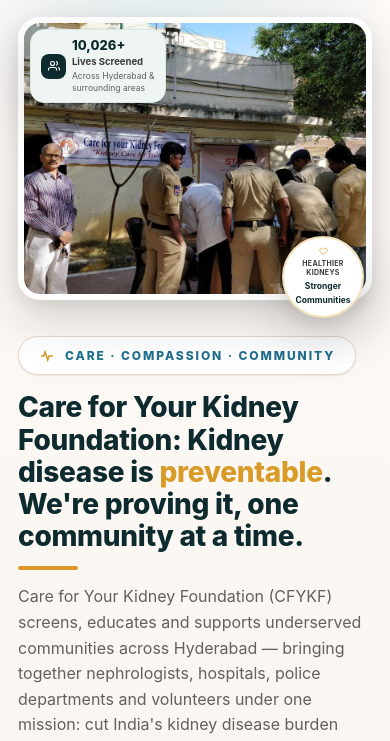
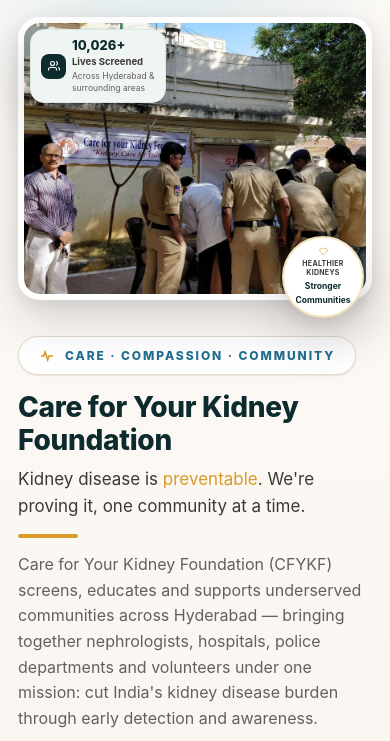
Before and after one commit to theaishastra/cfykf_1, a plain HTML site: page index.html in a window 390 px wide. Shown: the part 76-817 px from the top of the page. Drawn offline with Linux system fonts and the light colour scheme.

```diff
--- a/css/styles.css
+++ b/css/styles.css
@@ -502,7 +502,8 @@ section{ padding:88px 0; }
 .hero-badge-light .dot{ width:5px; height:5px; border-radius:50%; background:var(--gold-500); flex-shrink:0; }
 .hero-badge-light .hbl-ic{ width:16px; height:16px; color:var(--gold-500); flex-shrink:0; }
 .hero2 h1{ font-size:clamp(28px,3vw,40px); color:var(--teal-900); max-width:600px; }
-.hero2 h1 em{ font-style:normal; color:var(--gold-500); }
+.hero2-tagline{ margin-top:10px; font-size:clamp(17px,1.6vw,20px); color:var(--ink-700); max-width:600px; }
+.hero2-tagline em{ font-style:normal; color:var(--gold-500); }
 .h1-accent{ display:block; width:60px; height:4px; border-radius:3px; background:var(--gold-500); margin-top:14px; }
 .hero2 p.lead{ margin-top:14px; max-width:560px; font-size:16px; color:var(--ink-500); }
 .btn .btn-ic{
@@ -525,7 +526,7 @@ section{ padding:88px 0; }
      wrapper is always the last (and only other) child of .hero2-grid. */
   .hero2-grid > *:last-child{ order:-1; }
   .hero2-photo{ max-width:640px; margin:0 auto; width:100%; }
-  .hero2 h1,.hero2 p.lead{ max-width:100%; }
+  .hero2 h1,.hero2-tagline,.hero2 p.lead{ max-width:100%; }
 }
 
 /* ---------- hero2 photo overlays: floating stat card + circular badge ---------- */
--- a/index.html
+++ b/index.html
@@ -155,7 +155,8 @@
     <div class="hero2-grid reveal">
       <div>
         <span class="hero-badge-light"><svg class="hbl-ic" viewBox="0 0 24 24" fill="none" stroke="currentColor" stroke-width="2.4"><path d="M3 12h4l2-6 4 12 2-6h6"/></svg>Care · Compassion · Community</span>
-        <h1>Care for Your Kidney Foundation: Kidney disease is <em>preventable</em>. We're proving it, one community at a time.</h1>
+        <h1>Care for Your Kidney Foundation</h1>
+        <p class="hero2-tagline">Kidney disease is <em>preventable</em>. We're proving it, one community at a time.</p>
         <span class="h1-accent"></span>
         <p class="lead">Care for Your Kidney Foundation (CFYKF) screens, educates and supports underserved communities across Hyderabad — bringing together nephrologists, hospitals, police departments and volunteers under one mission: cut India's kidney disease burden through early detection and awareness.</p>
         <div class="hero-actions">
```
